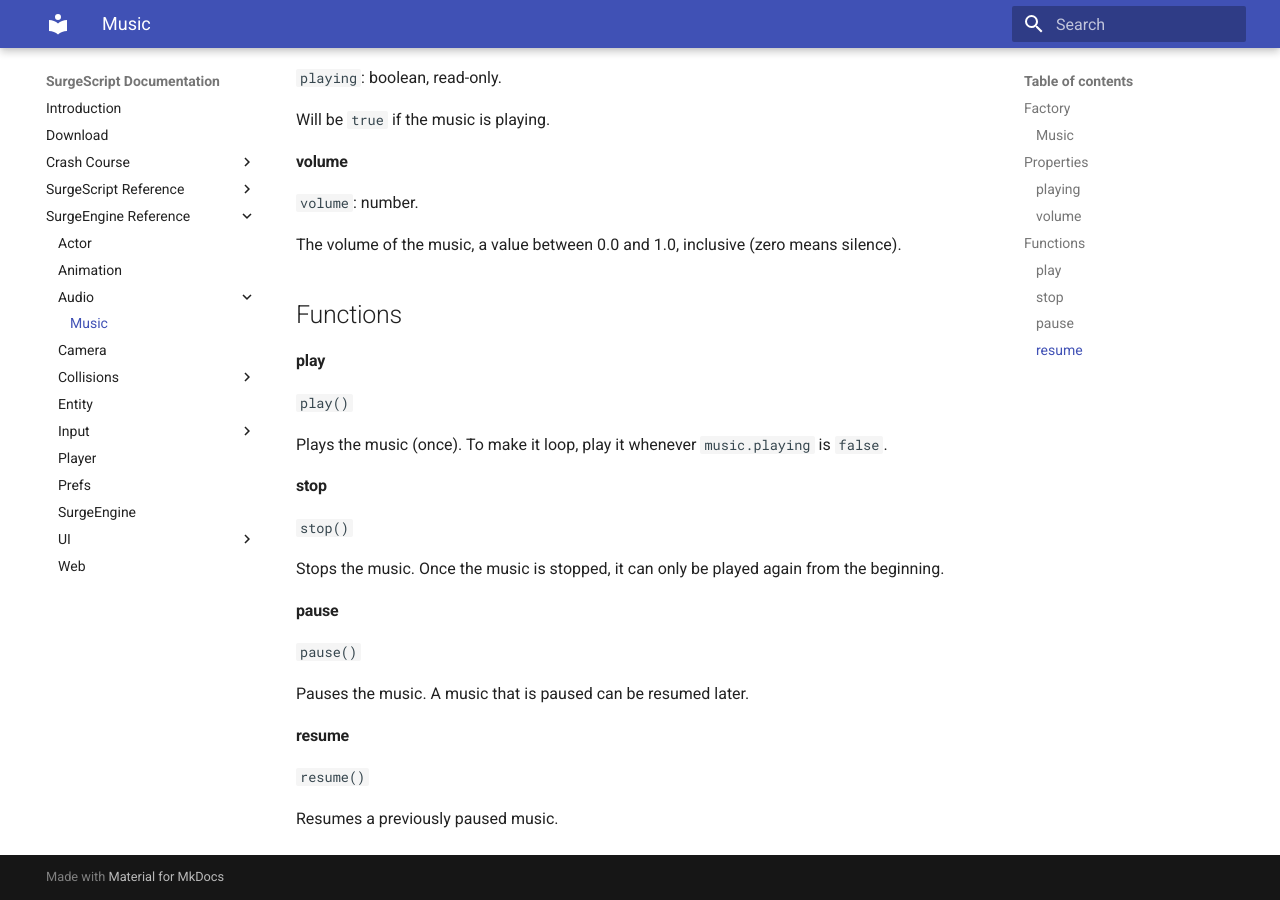
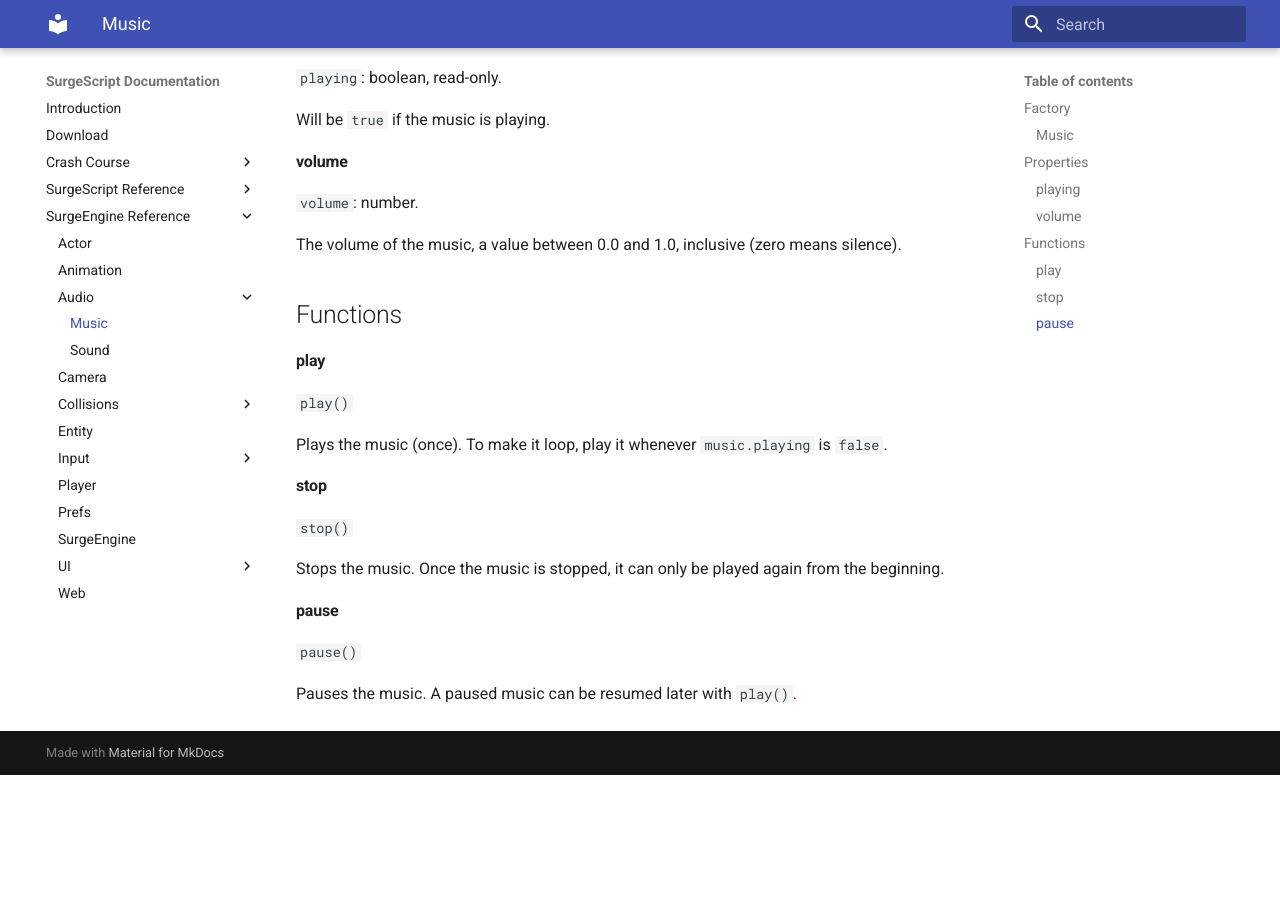
Before and after one commit to alemart/surgescript, an MkDocs documentation site: the page built from docs/engine/music.md, in a window 1280 px wide and 900 px high, scrolled down 1764 px. Built offline with MkDocs 1.6.1 and Material for MkDocs 9.7.7, drawn with Linux system fonts in a browser that asks for light colours; old or Windows-style settings are respelled for this version of MkDocs; after the commit the page ends 2539 px from its top, so only the background shows below that.

Commit message:
Documented the SurgeEngine Sound API

```diff
--- a/docs/engine/music.md
+++ b/docs/engine/music.md
@@ -110,10 +110,4 @@
 
 `pause()`
 
-Pauses the music. A music that is paused can be resumed later.
-
-#### resume
-
-`resume()`
-
-Resumes a previously paused music.
+Pauses the music. A paused music can be resumed later with `play()`.
--- a/mkdocs.yml
+++ b/mkdocs.yml
@@ -46,6 +46,7 @@
         - 'Animation': 'engine/animation.md'
         - 'Audio':
             - 'Music': 'engine/music.md'
+            - 'Sound': 'engine/sound.md'
         - 'Camera': 'engine/camera.md'
         - 'Collisions':
             - 'Collider': 'engine/collider.md'
```
Also changed, not shown: docs/engine/sound.md (added, +68 -0 lines).
